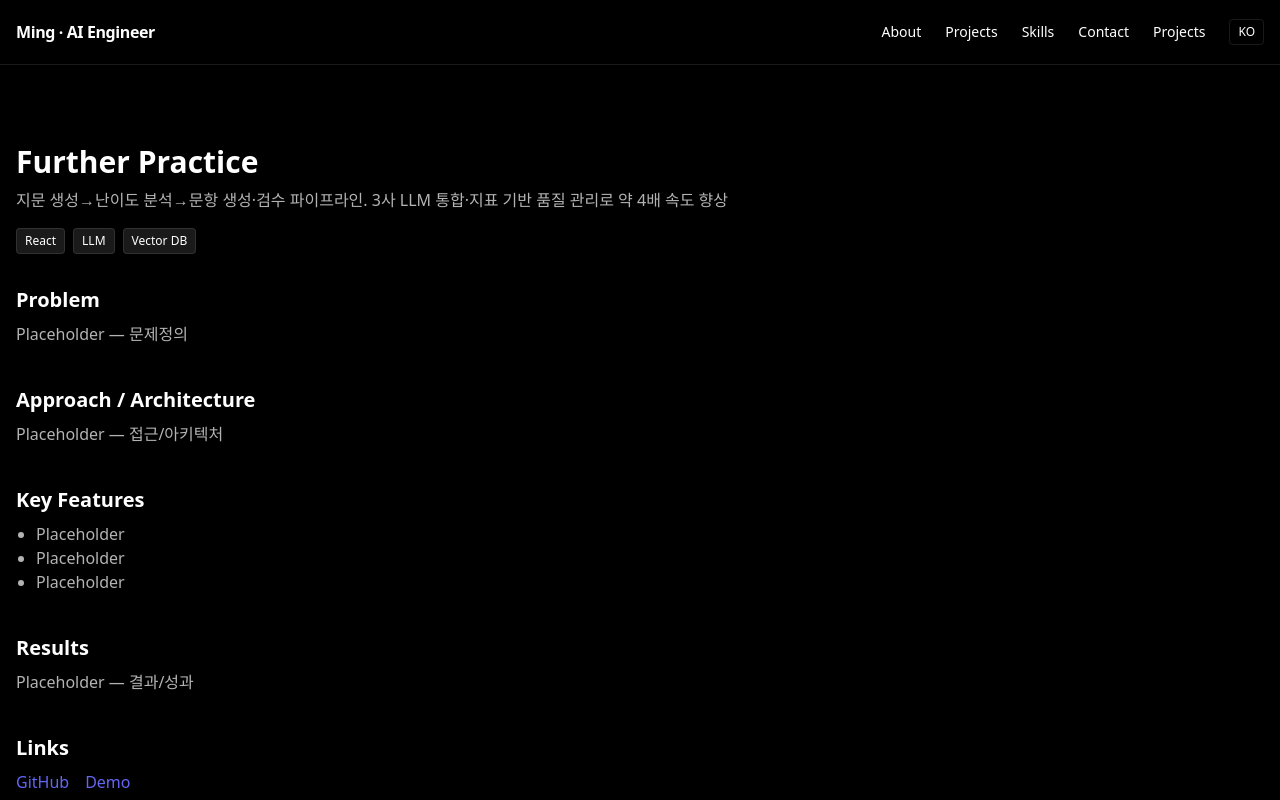
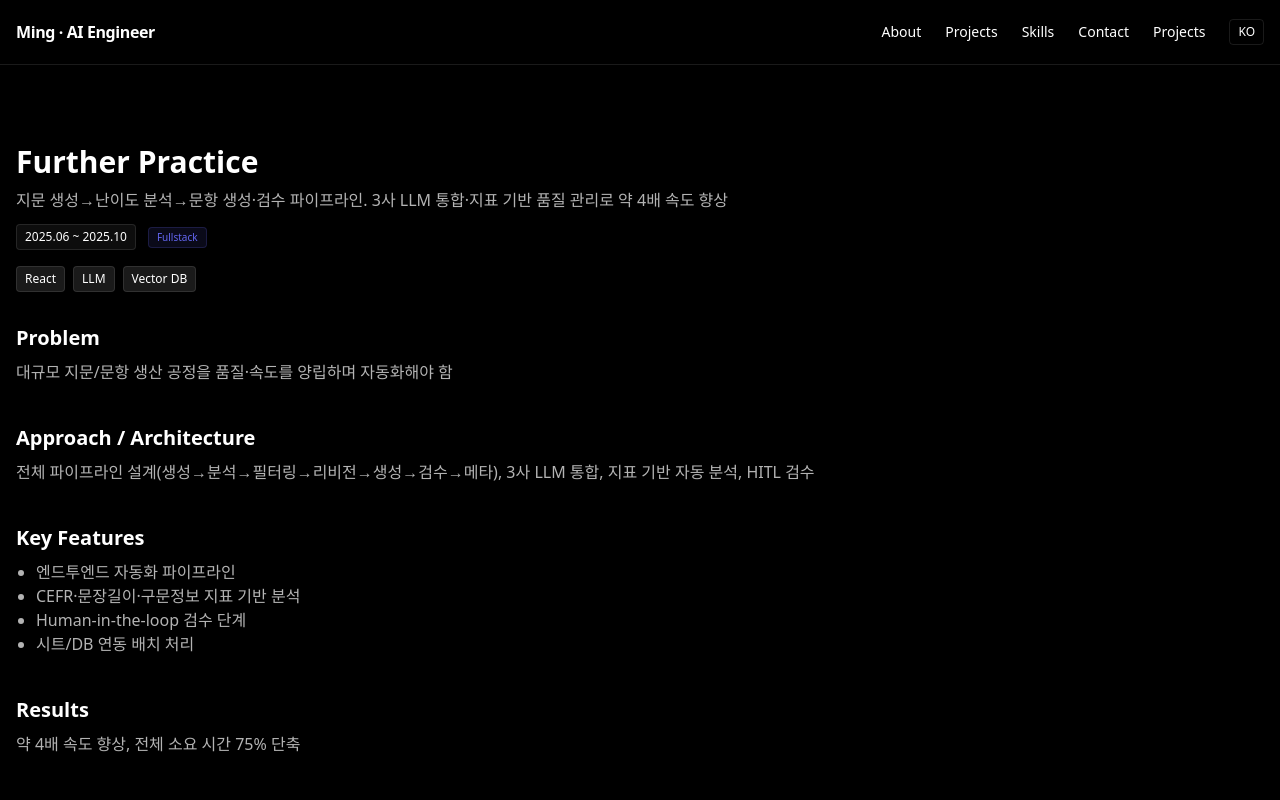
Before and after one commit to lucide99/lucide99.github.io, a React (Vite) app: page /projects/further-practice in a window 1280 px wide. Shown: the top 800 px of the page. Built offline with nearby package versions, Linux system fonts and the light colour scheme; a web font is replaced by a local one.

Commit message:
second update for projects

```diff
--- a/src/data/projects.js
+++ b/src/data/projects.js
@@ -4,6 +4,16 @@ const projects = [
     title: '시나리오 기반 AI 학습 챗봇',
     summary: 'LLM 기반 멀티턴 학습 챗봇 PoC→정식 구조 설계·개발(단독). 상태 기반 흐름, 예외·힌트 모듈, 프롬프트 최적화로 품질·속도 개선',
     results: '예외 흐름 실패율 <5%, 응답 속도 15% 개선, 목표 100% 충족',
+    period: '2024.10 ~ 2025.07',
+    problem: '룰베이스 챗봇의 한계(유연성·예외 대응 부족)를 해결하고 학습 활동에 맞는 시나리오형 대화가 필요',
+    approach: 'LLM 대화 엔진+상태 기반 멀티턴 구조 설계, 활동별 플로우/테스트 시나리오 작성, 예외/힌트 모듈, 프롬프트·토큰 최적화, 일부 파인튜닝 실험',
+    features: [
+      '대화 상태 기반 멀티턴 흐름 트래킹',
+      '활동별 시나리오(7종) 및 테스트 케이스',
+      '예외 처리 및 힌트 제공 모듈',
+      '프롬프트 구조·토큰 최적화',
+      'GPT 파인튜닝 실험(A1/B1/B2)'
+    ],
     stack: ['React', 'LLM', 'RAG', 'Tailwind'],
     role: ['Fullstack'],
     tags: ['chatbot', 'education'],
@@ -14,6 +24,16 @@ const projects = [
     title: 'Prompt Hub',
     summary: '프롬프트 버전·변수 관리와 테스트 자동화 플랫폼. 에이전트 오케스트레이션·A/B 비교·비용 모니터링으로 검증 2주→1일',
     results: '검증·테스트 2주→1일, 첫 달 10명/30건 사용',
+    period: '2025.07 ~ 2025.09',
+    problem: '프로젝트 증가로 프롬프트/시나리오/테스트가 복잡화되어 관리·검증 효율이 급격히 저하',
+    approach: '버전/변수/테스트 자동화 중심 플랫폼 설계, 오케스트레이션 기반 에이전트(테스트·평가·최적화·웹서치·슬랙), 비용/사용량 모니터링',
+    features: [
+      '프롬프트 버전/변수 관리',
+      '테스트 자동화 및 결과 A/B 비교',
+      '프롬프트 자동 최적화 에이전트',
+      '토큰 비용·사용량 모니터링',
+      '다국어 UI와 다크/라이트 모드'
+    ],
     stack: ['React', 'Node.js', 'Automation'],
     role: ['Lead'],
     tags: ['prompt', 'automation'],
@@ -24,6 +44,14 @@ const projects = [
     title: 'Writing AI Evaluation Tool',
     summary: 'Vision+LLM 기반 글쓰기 자동 평가. Outliner 인식, 초안·최종 평가/리포트 생성, 스키마 기반 확장 구조',
     results: '요구사항 충족도 98%, 핵심 기능 3종 구현',
+    period: '2025.04 ~ 2025.06',
+    problem: '학생 글쓰기 과정을 자동 평가/피드백하는 체계가 부재',
+    approach: 'Vision AI로 아웃라이너 인식, LLM으로 초안/최종 평가 생성, Output schema 기반 구조로 다양한 평가에 대응',
+    features: [
+      'Outliner 이미지 인식 및 피드백 생성',
+      '초안 에세이 문단·문장 단위 평가/제안',
+      '최종 제출 에세이 분석·리포트 자동 생성'
+    ],
     stack: ['React', 'Python', 'LLM'],
     role: ['Backend', 'Frontend'],
     tags: ['evaluation', 'nlp'],
@@ -34,6 +62,14 @@ const projects = [
     title: 'AI 기반 내부 업무 자동화',
     summary: 'TTS·문항 생성·메일 발송 3종 자동화. 최대 6.5배 속도·85% 시간 절감로 반복 업무 즉시 처리',
     results: '최대 6.5배 속도, 전체 업무 시간 85% 절감',
+    period: '2025.06 ~ 2025.07',
+    problem: '반복·대량 내부 작업으로 인해 인력 소모와 지연 발생',
+    approach: 'Apps Script+AI 통합으로 각 업무를 자동화, 배치/연동 처리',
+    features: [
+      'TTS 자동 생성(Polly/Google/OpenAI 통합)',
+      '문항 생성 파이프라인(다중 모델·검수)',
+      '메일 자동 발송 프로세스'
+    ],
     stack: ['Python', 'Airflow', 'Playwright'],
     role: ['Automation'],
     tags: ['automation', 'ops'],
@@ -44,6 +80,15 @@ const projects = [
     title: 'Further Practice',
     summary: '지문 생성→난이도 분석→문항 생성·검수 파이프라인. 3사 LLM 통합·지표 기반 품질 관리로 약 4배 속도 향상',
     results: '약 4배 속도 향상, 전체 소요 시간 75% 단축',
+    period: '2025.06 ~ 2025.10',
+    problem: '대규모 지문/문항 생산 공정을 품질·속도를 양립하며 자동화해야 함',
+    approach: '전체 파이프라인 설계(생성→분석→필터링→리비전→생성→검수→메타), 3사 LLM 통합, 지표 기반 자동 분석, HITL 검수',
+    features: [
+      '엔드투엔드 자동화 파이프라인',
+      'CEFR·문장길이·구문정보 지표 기반 분석',
+      'Human-in-the-loop 검수 단계',
+      '시트/DB 연동 배치 처리'
+    ],
     stack: ['React', 'LLM', 'Vector DB'],
     role: ['Fullstack'],
     tags: ['generation', 'pipeline'],
--- a/src/pages/ProjectDetail.jsx
+++ b/src/pages/ProjectDetail.jsx
@@ -29,6 +29,12 @@ export default function ProjectDetail() {
       <header className="mb-8">
         <h1 className="text-3xl font-bold">{project.title}</h1>
         <p className="mt-2 text-white/70">{project.summary}</p>
+        <div className="mt-3 flex flex-wrap items-center gap-3">
+          {project.period && <span className="text-xs px-2 py-1 rounded bg-white/5 border border-white/10">{project.period}</span>}
+          {project.role?.map((r) => (
+            <span key={r} className="text-[10px] px-2 py-0.5 rounded bg-primary/10 border border-primary/20 text-primary">{r}</span>
+          ))}
+        </div>
         <div className="mt-4 flex flex-wrap gap-2">
           {project.stack.map((s) => (
             <span key={s} className="text-xs px-2 py-1 rounded bg-white/10 border border-white/10">
@@ -41,23 +47,27 @@ export default function ProjectDetail() {
       <section className="space-y-10">
         <div>
           <h2 className="text-xl font-semibold mb-2">Problem</h2>
-          <p className="text-white/70">Placeholder — 문제정의</p>
+          <p className="text-white/70">{project.problem || '—'}</p>
         </div>
         <div>
           <h2 className="text-xl font-semibold mb-2">Approach / Architecture</h2>
-          <p className="text-white/70">Placeholder — 접근/아키텍처</p>
+          <p className="text-white/70">{project.approach || '—'}</p>
         </div>
         <div>
           <h2 className="text-xl font-semibold mb-2">Key Features</h2>
-          <ul className="list-disc pl-5 text-white/70">
-            <li>Placeholder</li>
-            <li>Placeholder</li>
-            <li>Placeholder</li>
-          </ul>
+          {project.features?.length ? (
+            <ul className="list-disc pl-5 text-white/70">
+              {project.features.map((f) => (
+                <li key={f}>{f}</li>
+              ))}
+            </ul>
+          ) : (
+            <p className="text-white/70">—</p>
+          )}
         </div>
         <div>
           <h2 className="text-xl font-semibold mb-2">Results</h2>
-          <p className="text-white/70">Placeholder — 결과/성과</p>
+          <p className="text-white/70">{project.results || '—'}</p>
         </div>
         <div>
           <h2 className="text-xl font-semibold mb-2">Links</h2>
--- a/src/sections/AboutSection.jsx
+++ b/src/sections/AboutSection.jsx
@@ -1,11 +1,19 @@
-import React, { useState } from 'react'
+import React, { useMemo, useState } from 'react'
 import { motion } from 'framer-motion'
 import { useI18n } from '../i18n/i18n.jsx'
 
 export default function AboutSection() {
   const { t } = useI18n()
-  const [useEmoji, setUseEmoji] = useState(false)
-  const profileSrc = '/0422%20강민지.JPG'
+  const [fallbackStep, setFallbackStep] = useState(0)
+  const sources = useMemo(
+    () => [
+      '/profile.jpg',               // recommended: place in public/profile.jpg
+      '/images/profile.jpg',        // optional: public/images/profile.jpg
+      '/0422%20강민지.JPG'          // original filename at root (may not be served in prod)
+    ],
+    []
+  )
+  const currentSrc = sources[fallbackStep]
   return (
     <section id="about" className="container mx-auto py-20">
       <div className="grid grid-cols-1 md:grid-cols-[1fr_auto] items-start gap-8">
@@ -33,16 +41,16 @@ export default function AboutSection() {
           whileInView={{ opacity: 1, scale: 1 }}
           viewport={{ once: true }}
         >
-          {useEmoji ? (
+          {fallbackStep >= sources.length ? (
             <div className="w-28 h-28 md:w-36 md:h-36 rounded-full flex items-center justify-center bg-white/5 border border-white/10 select-none">
               <span className="text-4xl md:text-5xl">🙂</span>
             </div>
           ) : (
             <img
-              src={profileSrc}
+              src={currentSrc}
               alt="Profile"
               className="w-28 h-28 md:w-36 md:h-36 rounded-full object-cover border border-white/10 ring-1 ring-white/10"
-              onError={() => setUseEmoji(true)}
+              onError={() => setFallbackStep((s) => s + 1)}
               loading="lazy"
             />
           )}
```
